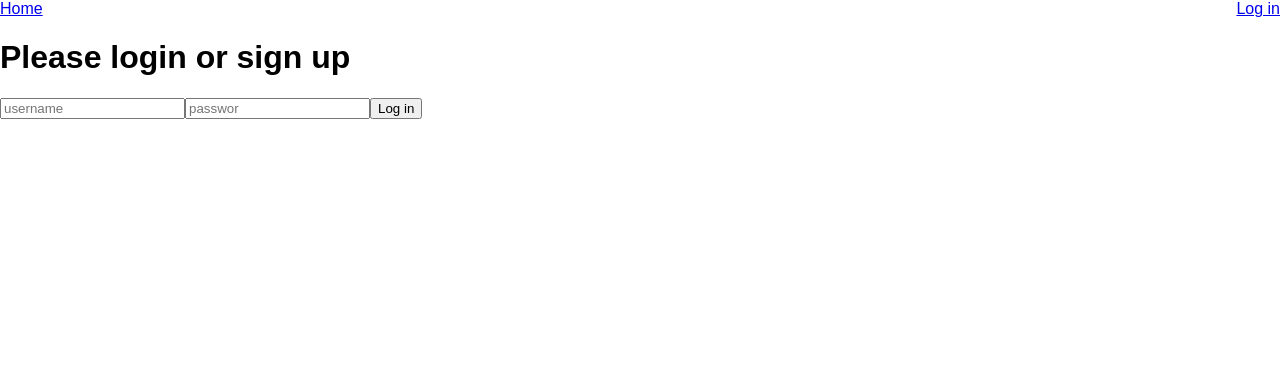
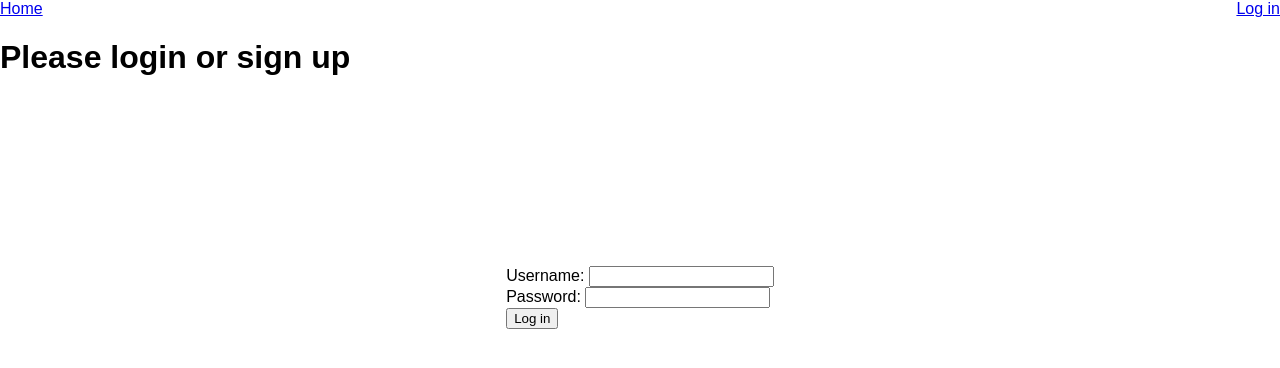
Before and after one commit to whuizenga/atlanta-rocks-project, a React (Create React App) app in the folder client/: page /login in a window 1280 px wide. Shown: the top 368 px of the page. Built offline with nearby package versions, Linux system fonts and the light colour scheme; a web font is replaced by a local one.

Commit message:
Can pass props into routes with react-router

```diff
--- a/client/src/App.js
+++ b/client/src/App.js
@@ -1,6 +1,7 @@
 import React, { Component } from 'react';
 import { BrowserRouter as Router, Route, Link } from 'react-router-dom';
 import styled from 'styled-components';
+import axios from 'axios';
 
 import LoginButton from './Components/Login';
 import Homepage from './Components/Homepage.jsx';
@@ -15,11 +16,27 @@ class App extends Component {
             loggedIn: false,
         }
     }
+
+  _handleLogin = (event) => {
+    event.preventDefault();
+
+    const username = event.target.username.value;
+    const password = event.target.password.value;
+
+    axios.get(`api/user/${username}/${password}`)
+      .then((res) => {
+        console.log(res);
+      })
+      .catch((err) => {
+        console.log(err);
+      })
+  }
   render() {
     const NavBar = styled.div`
       display: flex;
       justify-content: space-between;
     `
+
     return (
       <Router>
       <div>
@@ -32,7 +49,8 @@ class App extends Component {
       <div>
           <Route exact path="/" component={Homepage} />
           <Route exact path="/search" component={SearchPage} />
-        <Route exact path="/login" component={LoginScreen} />
+          <Route exact path="/login" render={routeProps => <LoginScreen {...routeProps} handleLogin={this._handleLogin}/>} />
+
       </div>
       </div>
       </Router>
--- a/client/src/Components/LoginScreen.jsx
+++ b/client/src/Components/LoginScreen.jsx
@@ -1,15 +1,41 @@
 import React, { Component } from 'react';
+import styled from 'styled-components';
 
 class LoginScreen extends Component {
+    constructor(){
+        super();
+        this.state ={
+            userlogin:{
+                username: "",
+                password: "",
+            },
+        }
+    }
+
     render() {
+        const LoginDiv = styled.div`
+            display: flex;
+            flex-direction: column;
+            justify-content: center;
+            align-items: center;
+            height: 50vh;
+        `
         return (
             <div>
                 <h1>Please login or sign up</h1>
-                <form>
-                    <input type="text" placeholder="username" />
-                    <input type="password" placeholder="passwor" />
+                <LoginDiv>
+                <form onSubmit={this.props.handleLogin}>
+                    <div>
+                    <label htmlFor="username">Username: </label>
+                    <input name="username" type="text" required/>
+                    </div>
+                    <div>
+                    <label htmlFor="password">Password: </label>
+                     <input name="password" type="password" required/>
+                    </div>
                     <button>Log in</button>
                 </form>
+                </LoginDiv>
             </div>
         );
     }
--- a/package.json
+++ b/package.json
@@ -19,6 +19,7 @@
   },
   "homepage": "https://github.com/whuizenga/atlanta-rocks-project#readme",
   "dependencies": {
+    "axios": "^0.16.2",
     "body-parser": "^1.17.2",
     "concurrently": "^3.5.0",
     "dotenv": "^4.0.0",
```
Also changed, not shown: 1 other file (tests, documents, lock files or other folders). Lines whose indentation alone changed are shown as unchanged.
